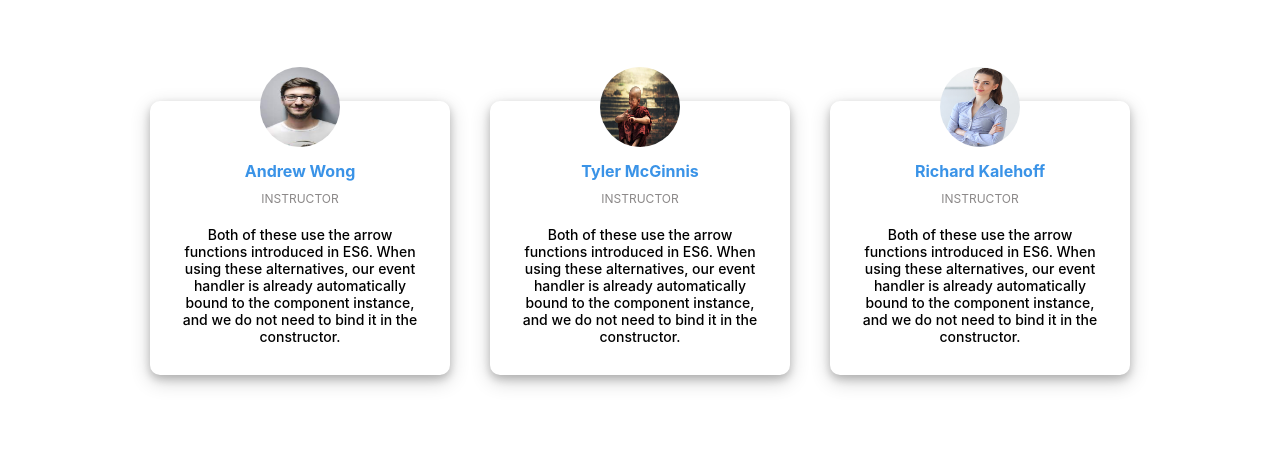
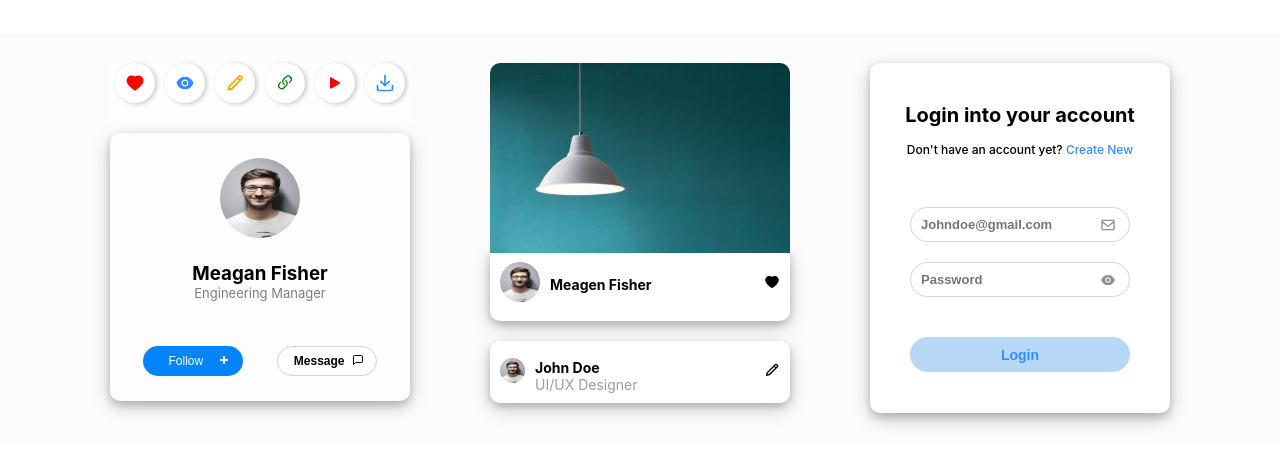
Before and after one commit to Zaibi727/Collection-of-Designs, a React (Create React App) app: page / in a window 1280 px wide. Shown: the part 162-628 px from the top of the page. Built offline with nearby package versions, Linux system fonts and the light colour scheme.

Commit message:
Update parent.js

```diff
--- a/src/components/parent.js
+++ b/src/components/parent.js
@@ -55,8 +55,8 @@ import './dropDown.css';
 //import ArrayOfCards  from './BioCards/ArrayOfCards';
 //import CartContainer from './smallShoppingCart/CartContainer';
 //import SelfContainer from './selfCart/selfContainer';
-//import PropsChildren from './PropsChildern/PropsChildren';
-import UdacityContainer from './udacityCards/UdacityContainer';
+import PropsChildren from './PropsChildern/PropsChildren';
+//import UdacityContainer from './udacityCards/UdacityContainer';
 
 class Parent extends Component {
 
@@ -65,7 +65,7 @@ class Parent extends Component {
 
         return (
             <div>
-              <UdacityContainer />
+              <PropsChildren />
            </div>
          );
     }
```
